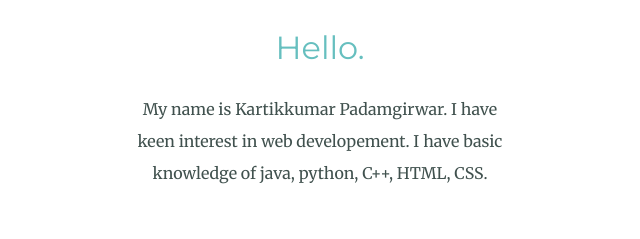
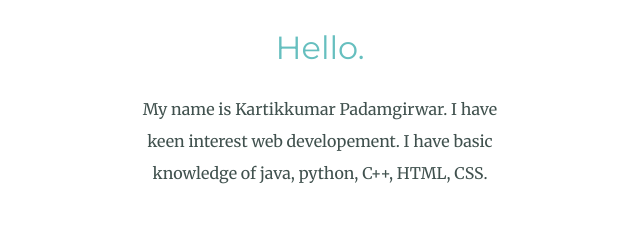
Before and after one commit to Kartikkumar1999/CSS-My-Site, a plain HTML site: page index.html in a window 1280 px wide. Shown: the part 981-1220 px from the top of the page, 320-960 px from the left. Drawn offline with Linux system fonts and the light colour scheme.

Commit message:
Update index.html

```diff
--- a/index.html
+++ b/index.html
@@ -24,7 +24,7 @@
     <div class="profile">
       <img src="img\profile.png" alt="Kartikkumar" width="200px" height="200px">
       <h2>Hello.</h2>
-      <p class="intro">My name is Kartikkumar Padamgirwar. I have keen interest in web developement. I have basic knowledge of java, python, C++, HTML, CSS.</p>
+      <p class="intro">My name is Kartikkumar Padamgirwar. I have keen interest web developement. I have basic knowledge of java, python, C++, HTML, CSS.</p>
     </div>
     <hr>
     <div class="skills">
```
